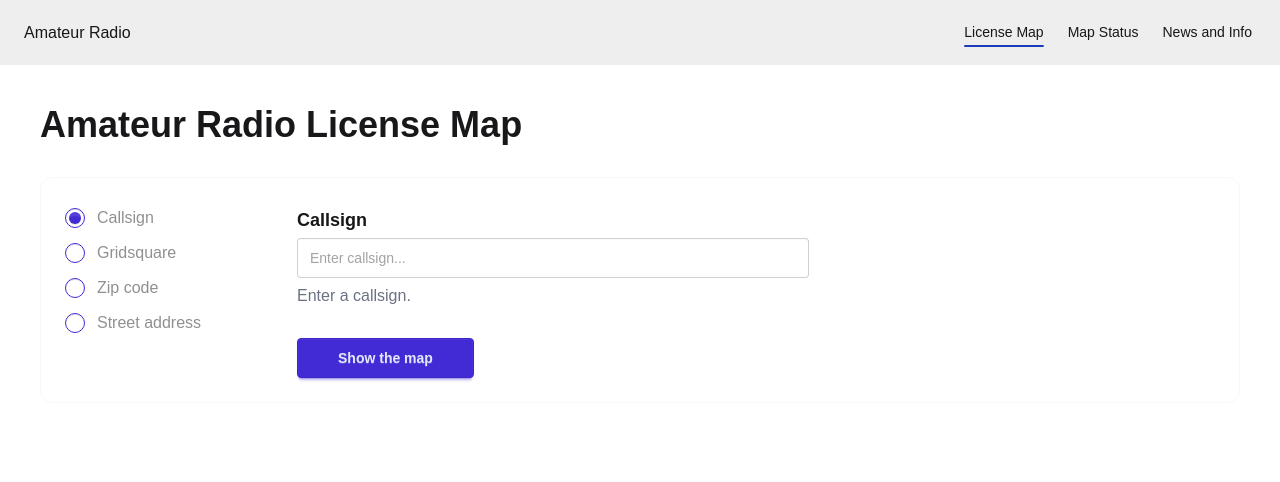
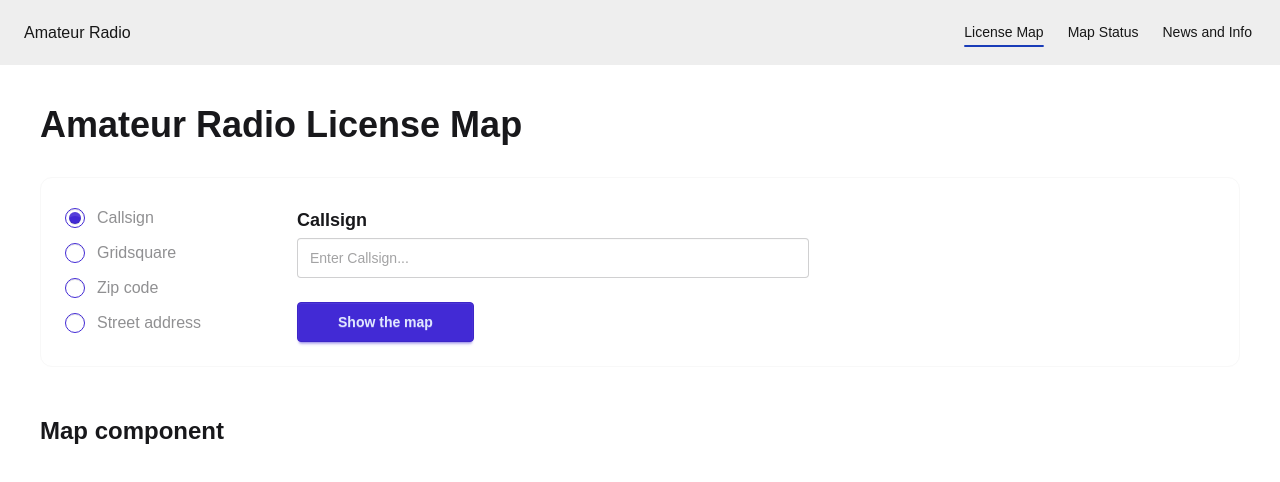
Before and after one commit to signal599/ham-next, a Next.js app: page /map in a window 1280 px wide. Shown: the top 482 px of the page. Built offline with nearby package versions, Linux system fonts and the light colour scheme.

Commit message:
Routing and form

```diff
--- /dev/null
+++ b/app/lib/map-query.ts
@@ -0,0 +1,3 @@
+export async function getMapData(type: string, query: string) {
+  return ["test"];
+}
--- a/app/lib/status-report.ts
+++ b/app/lib/status-report.ts
@@ -4,7 +4,7 @@ import { hamAddress } from "@/src/db/schema";
 
 const db = drizzle(process.env.DATABASE_URL!);
 
-export default async function getStatusData() {
+export async function getStatusData() {
   const rows = await db
     .select({
       state: hamAddress.addressAdministrativeArea,
--- /dev/null
+++ b/app/map/[[...slug]]/page.tsx
@@ -0,0 +1,29 @@
+import MapForm from "@/components/map-form";
+import Map from "@/components/map";
+import { getMapData } from "@/app/lib/map-query"
+
+export default async function Page({
+  params
+}: {
+  params: Promise<{ slug?: string[] }>
+}) {
+  const { slug } = await params;
+
+  let type = slug?.[0] ?? '';
+  let query = slug?.[1] ?? '';
+
+  if (!query) {
+    query = type;
+    type = 'c'
+  }
+
+  const mapData = await getMapData(type, query);
+
+  return (
+    <>
+      <h1>Amateur Radio License Map</h1>
+      <MapForm initialType={type} initialQuery={query} />
+      <Map data={mapData} />
+    </>
+  );
+}
--- a/app/map/page.tsx
+++ /dev/null
@@ -1,14 +0,0 @@
-"use client";
-
-import MapForm from "@/components/map-form";
-
-export default function Page() {
-  function handleSubmit() {}
-
-  return (
-    <>
-      <h1>Amateur Radio License Map</h1>
-      <MapForm onSearch={handleSubmit} />
-    </>
-  );
-}
--- a/app/status/page.tsx
+++ b/app/status/page.tsx
@@ -1,4 +1,4 @@
-import getStatusData from "../lib/status-report";
+import { getStatusData } from "@/app/lib/status-report";
 
 export default async function Page() {
   const { result, totals } = await getStatusData();
--- a/components/map-form.tsx
+++ b/components/map-form.tsx
@@ -1,17 +1,15 @@
 "use client";
-
+import { useRouter } from "next/navigation";
 import { useState, useId } from "react";
 
-interface SearchFormProps {
-  onSearch: (type: string, value: string) => void;
+interface MapFormProps {
+  initialType: string;
+  initialQuery: string;
 }
 
-export default function MapForm({ onSearch }: SearchFormProps) {
-  const [inputValue, setInputValue] = useState("");
-  // Track the internal value ('c', 'g', etc.) for the logic,
-  // but keep a label for the UI.
-  const [selectedType, setSelectedType] = useState("c");
-
+export default function MapForm({ initialType, initialQuery }: MapFormProps) {
+  const [inputValue, setInputValue] = useState(initialQuery);
+  const [selectedType, setSelectedType] = useState(initialType);
   const textId = useId();
 
   // Mapping for the UI labels based on selection
@@ -22,10 +20,19 @@ export default function MapForm({ onSearch }: SearchFormProps) {
     a: "Street address",
   };
 
-  const handleSubmit = (e: React.FormEvent) => {
+  const router = useRouter();
+
+  const handleSubmit = (e: React.SubmitEvent<HTMLFormElement>) => {
     e.preventDefault();
-    if (inputValue.trim()) {
-      onSearch(selectedType, inputValue);
+    const formData = new FormData(e.currentTarget);
+    const type = formData.get("query_type");
+    const q = formData.get("query");
+
+    if (type === 'c') {
+      router.push(`/map/${q}`);
+    }
+    else {
+      router.push(`/map/${type}/${q}`);
     }
   };
 
@@ -45,8 +52,9 @@ export default function MapForm({ onSearch }: SearchFormProps) {
             className="radio radio-primary radio-sm"
             checked={selectedType === value}
             onChange={() => {
+              console.log(value);
               setSelectedType(value);
-              setInputValue(""); // Optional: clear input when switching types
+              setInputValue("");
             }}
           />
           <span className="label-text text-base">{label}</span>
@@ -60,7 +68,6 @@ export default function MapForm({ onSearch }: SearchFormProps) {
       onSubmit={handleSubmit}
       className="grid grid-cols-1 md:grid-cols-[200px_1fr] gap-8 p-6 bg-base-100 rounded-xl border border-base-200"
     >
-      {/* Left Column: Radio Options */}
       <div className="flex flex-col justify-start">
         <RadioItem label="Callsign" value="c" />
         <RadioItem label="Gridsquare" value="g" />
@@ -68,36 +75,25 @@ export default function MapForm({ onSearch }: SearchFormProps) {
         <RadioItem label="Street address" value="a" />
       </div>
 
-      {/* Right Column: Text Input and Submit */}
       <div className="flex flex-col gap-6">
-        {/* The Input Stack */}
         <div className="form-control w-full max-w-lg">
-          {/* 1. The Label */}
           <label htmlFor={textId} className="label py-1">
             <span className="label-text font-bold text-lg text-base-content">
               {labels[selectedType]}
             </span>
           </label>
 
-          {/* 2. The Input */}
           <input
             id={textId}
+            name="query"
             type="text"
-            placeholder={`Enter ${labels[selectedType].toLowerCase()}...`}
+            placeholder={`Enter ${labels[selectedType]}...`}
             value={inputValue}
             onChange={(e) => setInputValue(e.target.value)}
             className="input input-bordered w-full focus:input-primary"
           />
-
-          {/* 3. The Description (Span) */}
-          <label className="label py-1">
-            <span className="label-text-alt text-gray-500">
-              Enter a {labels[selectedType].toLowerCase()}.
-            </span>
-          </label>
         </div>
 
-        {/* 4. The Button (placed below the form-control) */}
         <button type="submit" className="btn btn-primary w-fit px-10">
           Show the map
         </button>
--- /dev/null
+++ b/components/map.tsx
@@ -0,0 +1,10 @@
+"use client";
+import { useEffect, useRef } from 'react';
+
+interface MapProps {
+  data: string[];
+}
+
+export default function Map({ data }: MapProps) {
+  return <h2>Map component</h2>;
+}
```
